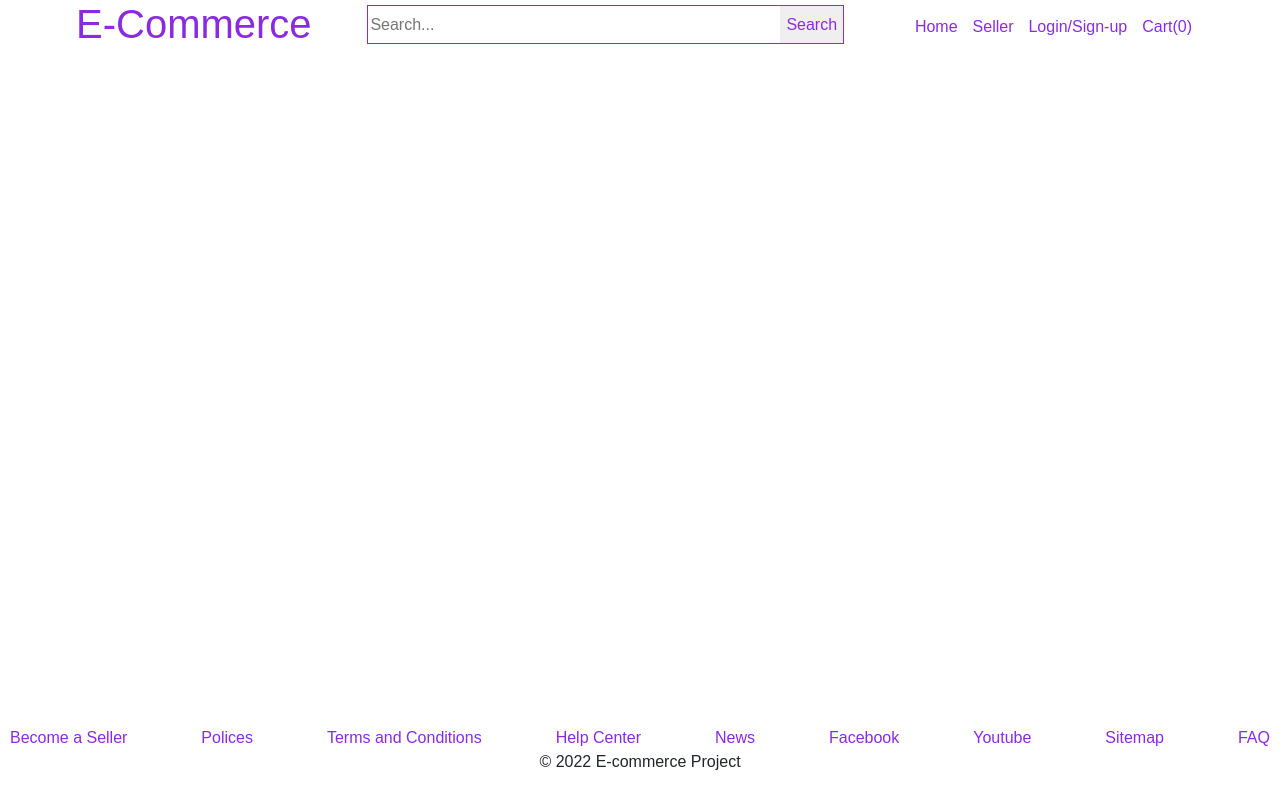
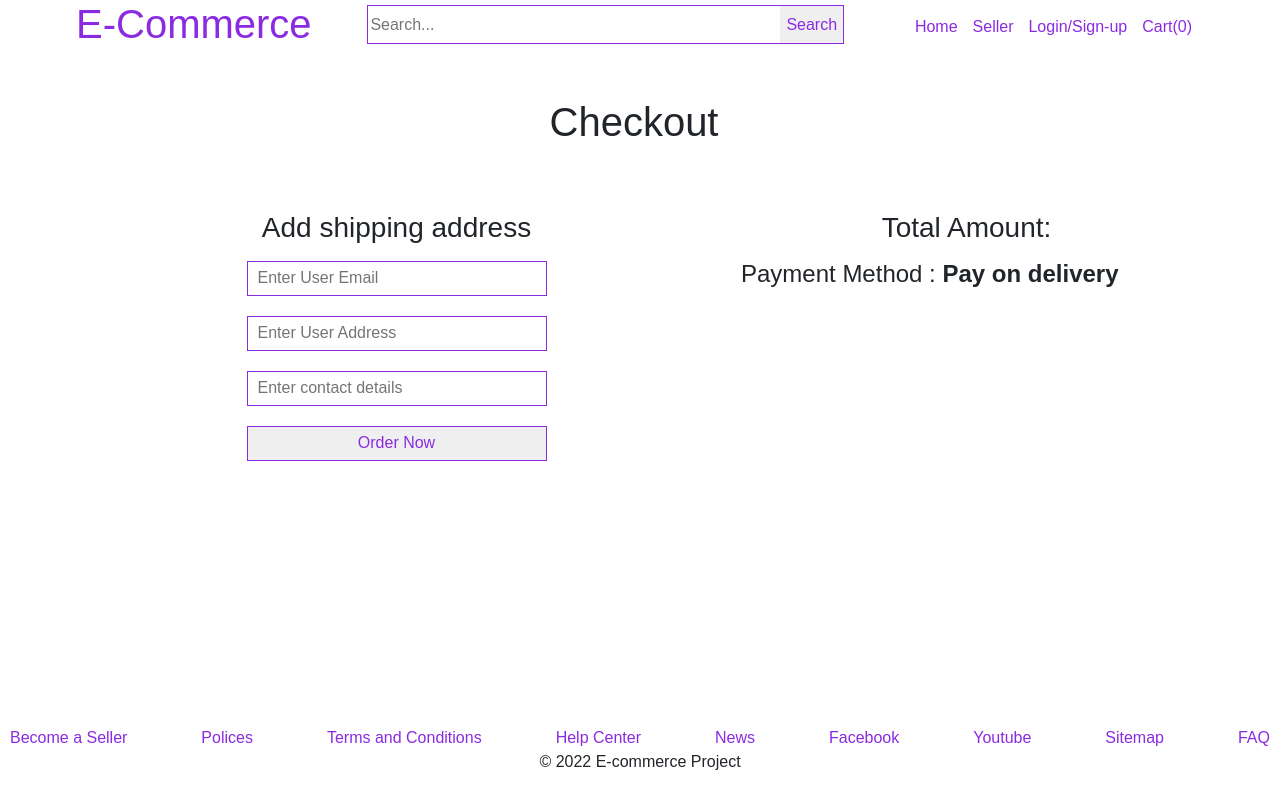
Before and after one commit to Akshitachourasia/Angular-Ecommerce, an Angular app in the folder ecommerce-project/: page /checkout in a window 1280 px wide. Before the commit this address led to /. Built offline with nearby package versions, Linux system fonts and the light colour scheme.

Commit message:
checkout component

```diff
--- a/ecommerce-project/src/app/cart/cart.component.html
+++ b/ecommerce-project/src/app/cart/cart.component.html
@@ -36,6 +36,7 @@
                     </span><span>
                         <h4> {{this.summary.total}}</h4>
                     </span> </li>
+                    <button class="form-btn max-width" (click)="checkout()">Checkout</button>
             </ul>
         </div>
     </div>
--- a/ecommerce-project/src/app/cart/cart.component.ts
+++ b/ecommerce-project/src/app/cart/cart.component.ts
@@ -2,6 +2,7 @@ import { Component } from '@angular/core';
 import { ProductService } from '../services/product.service';
 import { Cart, Summary } from '../data-types';
 import { CommonModule } from '@angular/common';
+import { Router } from '@angular/router';
 @Component({
   selector: 'app-cart',
   standalone: true,
@@ -11,6 +12,7 @@ import { CommonModule } from '@angular/common';
 })
 export class CartComponent {
   cartData: Cart[] | undefined
+
   summary: Summary = {
     amount: 0,
     tax: 0,
@@ -18,24 +20,27 @@ export class CartComponent {
     discount: 0,
     total: 0
   }
-  constructor(private Product: ProductService) { }
+  constructor(private Product: ProductService, private router: Router) {}
   ngOnInit(): void {
     this.Product.currentCart().subscribe((result) => {
       this.cartData = result
       let amt = 0;
       result.forEach(items => {
-        if(items.quantity){
-        amt = amt + (+items.price* + items.quantity)
+        if (items.quantity) {
+          amt = amt + (+items.price * + items.quantity)
         }
       });
       console.log(amt)
       this.summary.amount = amt;
-      this.summary.delivery=100
-      this.summary.discount=amt/10;
-      this.summary.tax= amt/10;
-      this.summary.total= amt+100+(amt/10)-(amt/10)
+      this.summary.delivery = 100
+      this.summary.discount = amt / 10;
+      this.summary.tax = amt / 10;
+      this.summary.total = amt + 100 + (amt / 10) - (amt / 10)
     })
 
+  }
+  checkout() {
+    this.router.navigate(['/checkout'])
 
   }
 }
--- /dev/null
+++ b/ecommerce-project/src/app/checkout/checkout.component.css
@@ -0,0 +1,10 @@
+.checkout h1{
+    text-align:center;
+    margin-top: 50px;
+    margin-bottom: 50px;
+}
+.checkout h3{
+    text-align: center;
+    margin-top: 15px;
+    margin-bottom: 15px;
+}
--- /dev/null
+++ b/ecommerce-project/src/app/checkout/checkout.component.html
@@ -0,0 +1,21 @@
+<div class="checkout">
+    <h1>Checkout</h1>
+    <div class="row">
+        <div class="col-sm-7">
+            <h3>Add shipping address</h3>
+            <p class="message"></p>
+            <form #orderData="ngForm" class="form">
+                <input type="text" class="input" name="email" placeholder="Enter User Email" ngModel />
+                <input type="text" class="input" name="address" placeholder="Enter User Address" ngModel />
+                <input type="text" class="input" name="contact" placeholder="Enter contact details" ngModel />
+                <button class="form-btn">Order Now</button>
+            </form>
+        </div>
+        <div class="col-sm-5">
+            <h3>Total Amount: </h3>
+            <h4>Payment Method :
+                <b>Pay on delivery</b>
+            </h4>
+        </div>
+    </div>
+</div>
--- a/ecommerce-project/src/styles.css
+++ b/ecommerce-project/src/styles.css
@@ -59,3 +59,6 @@ body {
     margin-top: -20px;
     text-align: left;
 }
+.max-width{
+    width: 100%;
+}
```
Also changed, not shown: ecommerce-project/src/app/app.routes.ts (+6 -1 lines), ecommerce-project/src/app/checkout/checkout.component.ts (added, +13 -0 lines), 2 other files (tests, documents, lock files or other folders).
